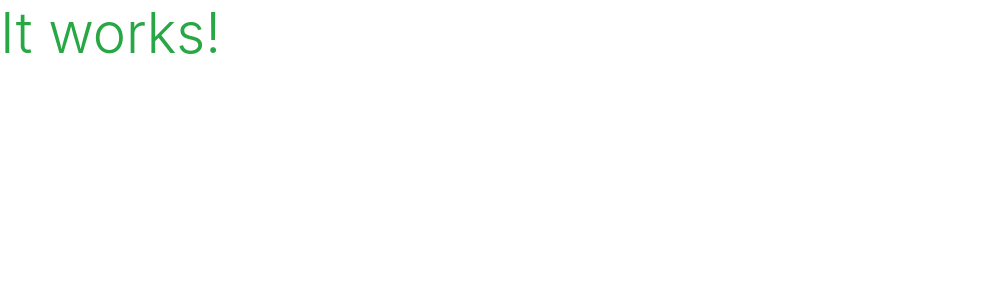
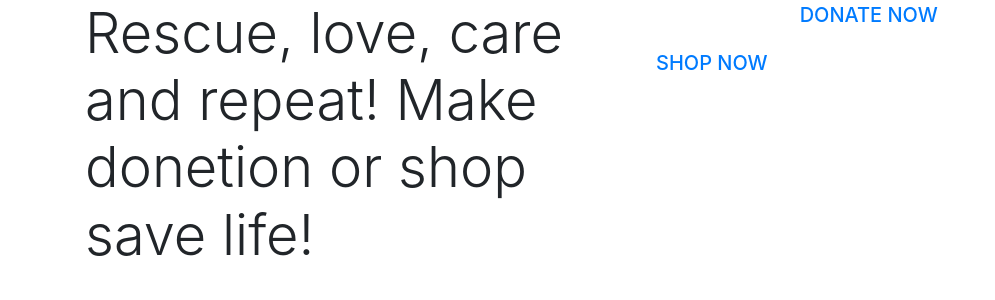
Before and after one commit to kaanalptkn/tinypaws-p4-ka, a Django app: page / in a window 1280 px wide. Shown: the top 300 px of the page, without its empty margins (0-995 px from the left). Run offline with Django 3.2, Linux system fonts and the light colour scheme; some libraries are stand-ins or nearby versions.

Commit message:
Added main setup on homepage

```diff
--- a/home/templates/home/index.html
+++ b/home/templates/home/index.html
@@ -1,6 +1,30 @@
 {% extends "base.html" %}
 {% load static %}
 
+{% block page_header %}
+    <div class="container header-container">
+        <div class="row">
+            <div class="col"></div>
+        </div>
+    </div>
+{% endblock %}
+
 {% block content %}
-<h1 class="display-4 text-success">It works!</h1>
+    <div class="container h-100">
+        <div class="row h-100">
+            <div class="col-7 col-md-6 my-auto">
+                <h1 class="display-4 logo-font text-black">Rescue, love, care and repeat! Make donetion or shop save life!</h1>
+            </div>
+            <div class="my-5">
+                <h4>
+                    <a href="" class="shop now button btn-lg rounded-0 text-uppercase py-3">Shop Now</a>
+                </h4>
+            </div>
+            <div>
+                <h4>
+                    <a href="" class="shop now button btn-lg rounded-0 text-uppercase py-3">Donate Now</a>
+                </h4>
+            </div>
+        </div>
+    </div>
 {% endblock %}
```
